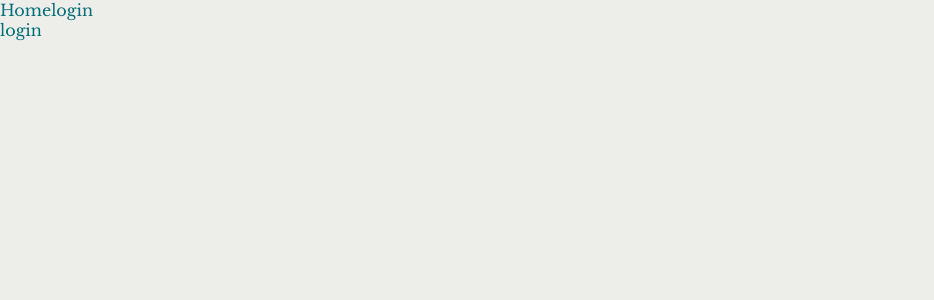
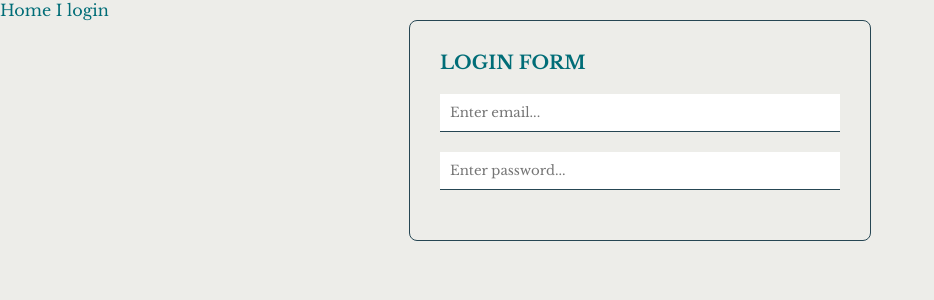
Before and after one commit to Paul2071/352-book-project, a Vue app: page /login in a window 1280 px wide. Shown: the top 300 px of the page, without its empty margins (0-934 px from the left). Built offline with nearby package versions, Linux system fonts and the light colour scheme.

Commit message:
added uselogin composable, firebase doesnt like something though, cant import config...

```diff
--- a/src/App.vue
+++ b/src/App.vue
@@ -5,7 +5,7 @@
 
     <div>
 
-        <router-link to="/">Home</router-link>
+        <router-link to="/">Home</router-link> I
         <router-link to="/login">login</router-link>
 
         <router-view></router-view>
--- /dev/null
+++ b/src/composables/useLogin.js
@@ -0,0 +1,26 @@
+import { ref } from "vue";
+
+import { projectAuth } from '../firebase/config.js';
+
+const error = ref(null)
+
+const login = async ( email, password ) => {
+    error.value = null
+
+    try {
+        const res = await projectAuth.signInWithEmailAndPassword(email, password)
+        error.value = null
+        return res
+
+    } catch(err) {
+        console.log(err.message)
+        error.value = "Incorrect login details"
+
+    }
+}
+
+const useLogin = () => {
+    return { error, login }
+}
+
+export default useLogin
--- a/src/views/Home.vue
+++ b/src/views/Home.vue
@@ -3,6 +3,7 @@
       Home
 
     </div>
+    <button>click</button>
 
   </template>
 
--- a/src/views/auth/LoginAuth.vue
+++ b/src/views/auth/LoginAuth.vue
@@ -1,18 +1,43 @@
 <template>
-    <div>
 
-        <p>login</p>
-
-    </div>
+    <form @submit.prevent="handleSubmit">
+        <h3>LOGIN FORM</h3>
+        <input type="email" placeholder="Enter email..." v-model="email">
+        <input type="password" placeholder="Enter password..." v-model="password">
+        <div v-if="error" class="error"> {{ error }}</div>
+        <!-- <button v-if="!isPending">Log in</button>
+        <button v-if="isPending">Loading...</button> -->
+    </form>
 </template>
 
 <script >
+
+import useLogin from "@/composables/useLogin.js"
+import { ref } from "vue";
+
+
 export default {
     name: 'LoginAuth',
 
       setup() {
 
-          return ;
+
+        const {error, login } = useLogin()
+
+        const email = ref('')
+        const password = ref('')
+
+        const handleSubmit = async () => {
+
+           const res = await login(email.value, password.value)
+           if (!error.value) {
+               console.log("User logged in")
+               return res
+            }
+       }
+
+
+          return { email, password, error, login, handleSubmit} ;
       },
 
 }
```
